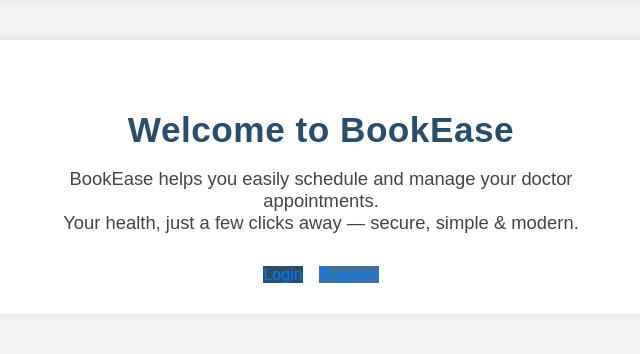
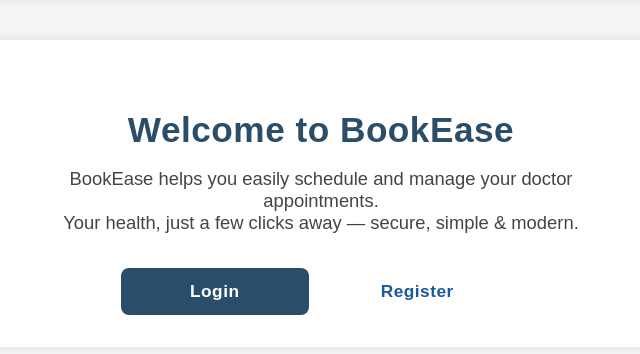
Before and after one commit to Berender11/BookEase, a Flask app: page / in a window 1280 px wide. Shown: the part 56-410 px from the top of the page, without its empty margins (319-959 px from the left). Run offline with Flask 3, Linux system fonts and the light colour scheme.

Commit message:
Improved UI for landing page

```diff
--- a/templates/landing.html
+++ b/templates/landing.html
@@ -10,8 +10,8 @@
         Your health, just a few clicks away — secure, simple & modern.
     </p>
     {% if not current_user.is_authenticated %}
-        <a href="{{ url_for('login') }}" class="landing-btn landing-login-btn" style="background:#2a4d69; margin-right:12px;">Login</a>
-        <a href="{{ url_for('register') }}" class="landing-btn landing-register-btn" style="background:#41729f;">Register</a>
+        <a href="{{ url_for('login') }}" class="landing-btn landing-login-btn">Login</a>
+        <a href="{{ url_for('register') }}" class="landing-btn landing-register-btn">Register</a>
     {% else %}
         {% if current_user.is_admin %}
             <a href="{{ url_for('admin_panel') }}" class="logout-btn" style="background:#2a4d69;">Go to Admin Panel</a>
@@ -20,4 +20,48 @@
         {% endif %}
     {% endif %}
 </div>
+<style>
+/* Hero section button styles */
+.landing-btn {
+    display: inline-block;
+    min-width: 120px;
+    padding: 13px 34px;
+    font-size: 1.08rem;
+    font-weight: 600;
+    border: none;
+    border-radius: 8px;
+    margin: 0 8px 0 0;
+    text-decoration: none;
+    color: #fff;
+    background: #2a4d69;
+    box-shadow: none;
+    transition: background 0.16s, color 0.16s, border 0.16s;
+    cursor: pointer;
+    letter-spacing: 0.5px;
+    outline: none;
+}
+.landing-login-btn {
+    background: #2a4d69;
+    color: #fff;
+}
+.landing-login-btn:hover, .landing-login-btn:focus {
+    background: #41729f;
+    color: #f4f4f4;
+}
+.landing-register-btn {
+    background: #fff;
+    color: #185a9d;
+    border: 2px solid transparent;
+    transition:
+        border-color 0.18s cubic-bezier(.4,0,.2,1),
+        box-shadow 0.18s cubic-bezier(.4,0,.2,1),
+        background 0.16s, color 0.16s;
+}
+.landing-register-btn:hover, .landing-register-btn:focus {
+    background: #fff;
+    color: #185a9d;
+    border: 2px solid #185a9d;
+    box-shadow: 0 2px 12px rgba(24,90,157,0.08);
+}
+</style>
 {% endblock %}
```
